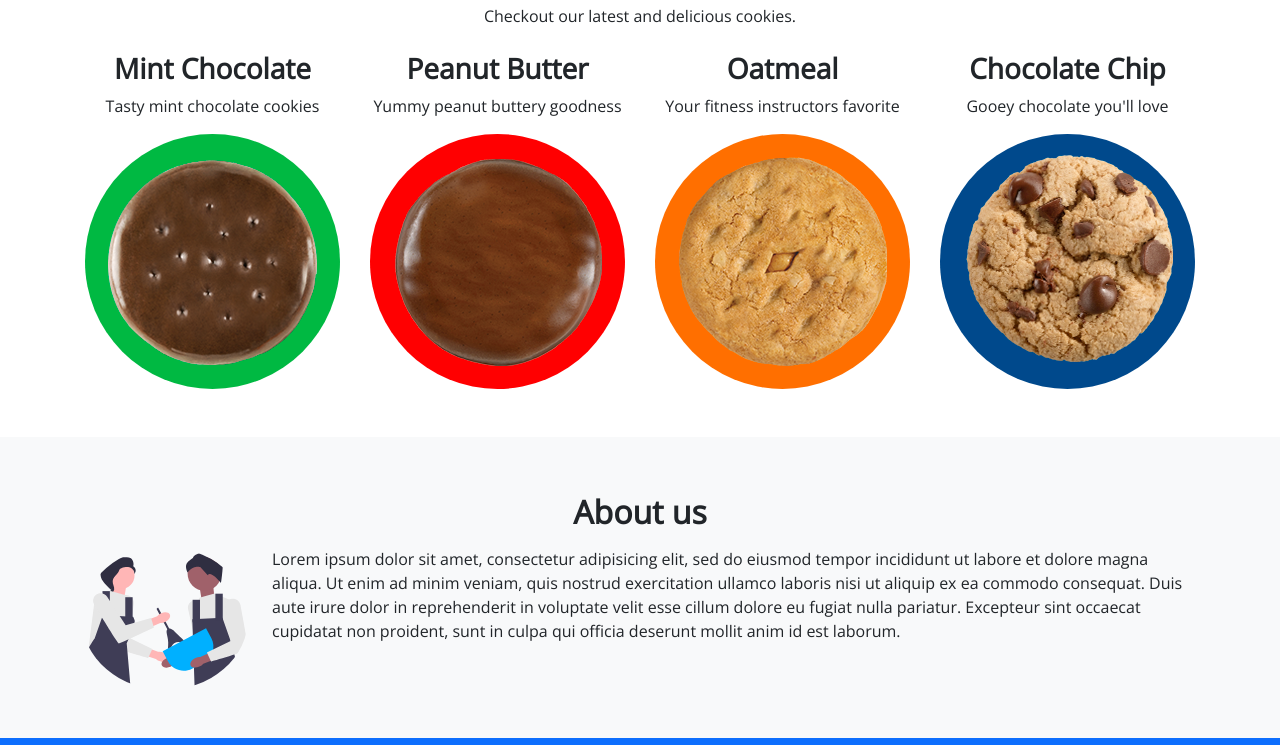
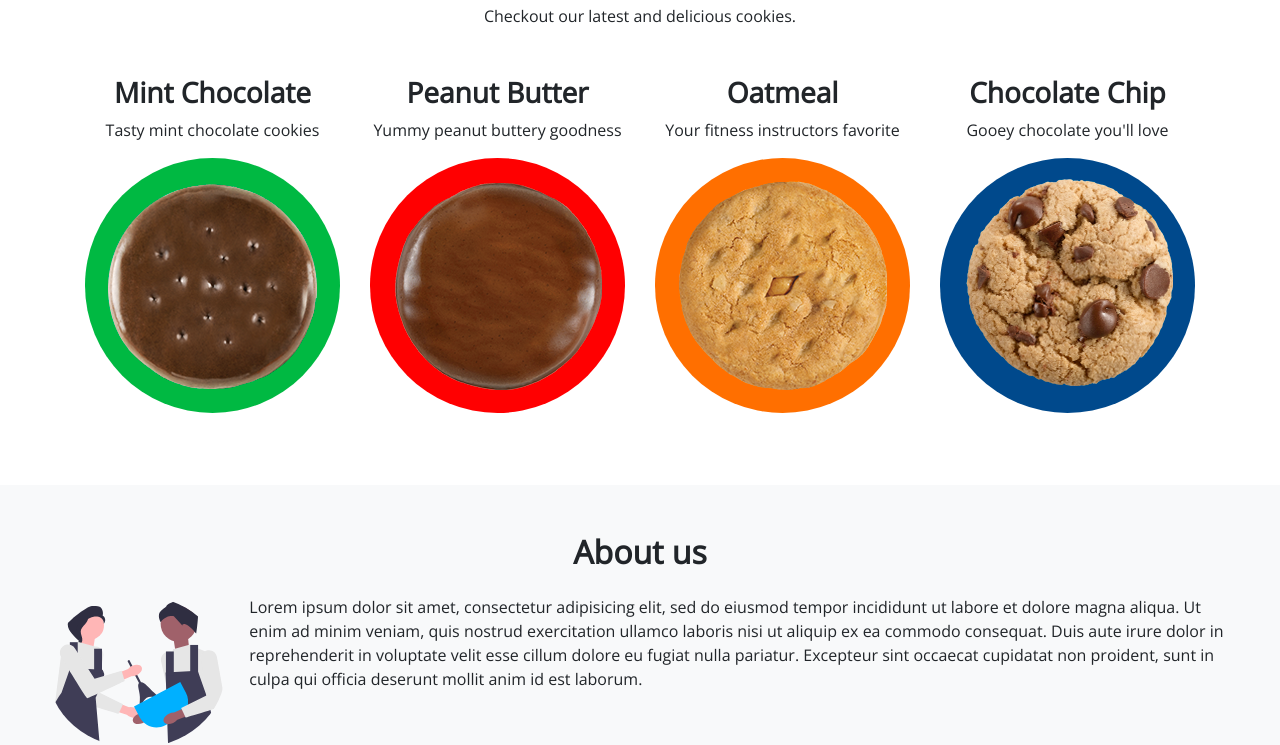
Before and after one commit to CUNYTechPrep/lab-bootstrap-5.2-fall-22, a plain HTML site: page index.html in a window 1280 px wide. Shown: the part 490-1235 px from the top of the page. Drawn offline with nearby package versions, Linux system fonts and the light colour scheme.

Commit message:
made index look more like the screenshots

```diff
--- a/index.html
+++ b/index.html
@@ -13,7 +13,7 @@
   </head>
   <body>
     <header>
-      <div class="header-text text-center">
+      <div class="header-text text-center w-50">
         <h1>Cookie Store</h1>
         <p class="p-1">Buy our awesome cookies. All proceeds go to charity!</p>
       </div>
@@ -24,25 +24,25 @@
       <p class="mb-4 text-wrap">Checkout our latest and delicious cookies.</p>
       <div class="container">
         <div class="row row-cols-1 row-cols-md-2 row-cols-lg-4">
-          <div class="col cookie">
+          <div class="col cookie my-4">
             <h3 class="fw-bold">Mint Chocolate</h3>
             <p>Tasty mint chocolate cookies</p>
             <img src="images/mint-cookie.png" alt="A single mint chocolate cookie" class="img-fluid rounded-circle"/>
           </div>
 
-          <div class="col cookie">
+          <div class="col cookie my-4">
             <h3 class="fw-bold">Peanut Butter</h3>
             <p>Yummy peanut buttery goodness</p>
             <img src="images/peanut-cookie.png" alt="A single peanut butter cookie" class="img-fluid rounded-circle"/>
           </div>
 
-          <div class="col cookie">
+          <div class="col cookie my-4">
             <h3 class="fw-bold">Oatmeal</h3>
             <p>Your fitness instructors favorite</p>
             <img src="images/oatmeal-cookie.png" alt="A single oatmeal cookie" class="img-fluid rounded-circle"/>
           </div>
 
-          <div class="col cookie">
+          <div class="col cookie my-4">
             <h3 class="fw-bold">Chocolate Chip</h3>
             <p>Gooey chocolate you'll love</p>
             <img src="images/chip-cookie.png" alt="A single chocolate chip cookie" class="img-fluid rounded-circle"/>
@@ -51,9 +51,8 @@
       </div>
     </main>
 
-    <div class="about-section text-center d-none d-md-block p-5">
-      <h2 class="p-2 fw-bold">About us</h2>
-      <div class="container">
+    <div class="about-section text-center py-5 px-3 px-md-4 px-lg-5">
+      <h2 class="pb-3 fw-bold">About us</h2>
       <div class="row">
         <div class="col-3 col-lg-2">
           <img src="images/bakers.svg" alt="illustrations of two people baking" class="img-fluid rounded-circle"/>
@@ -69,10 +68,9 @@
         </div>
       </div>
     </div>
-    </div>
 
-    <footer class="d-none d-md-block text-center bg-primary text-white p-5">
-      <h2 class="fw-semibold">Contact us</h2>
+    <footer class="text-center bg-primary text-white p-5">
+      <h2 class="fw-semibold mb-3">Contact us</h2>
       <div>
         100 Broadway Avenue,<br />
         New York, NY 10001 <br />
```
Lines whose indentation alone changed are shown as unchanged.
